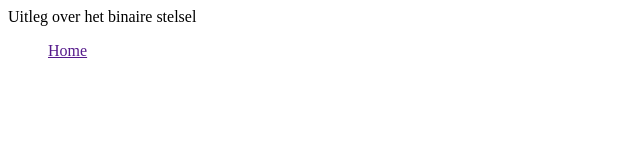
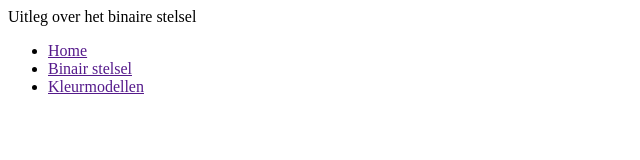
Before and after one commit to turk035/turk035.github.io, a plain HTML site: page binairstelsel.html in a window 1280 px wide. Shown: the whole page, without its empty margins (0-640 px from the left). Drawn offline with Linux system fonts and the light colour scheme.

Commit message:
Update binairstelsel.html

```diff
--- a/binairstelsel.html
+++ b/binairstelsel.html
@@ -8,8 +8,12 @@
     Uitleg over het binaire stelsel
     <br>
     <ul>
+      <li><a href=''index.html''>Home</a></li>
+      <li><a href=''binairstelsel.html''>Binair stelsel</a></li>
+      <li><a href=''kleurmodellen.html''>Kleurmodellen</a></li>
+    <ul>
 
-    <a href=''index.html''>Home</a> <!--dit is de homepage van mijn website-->
+
 
   </body>
 </html>
```
